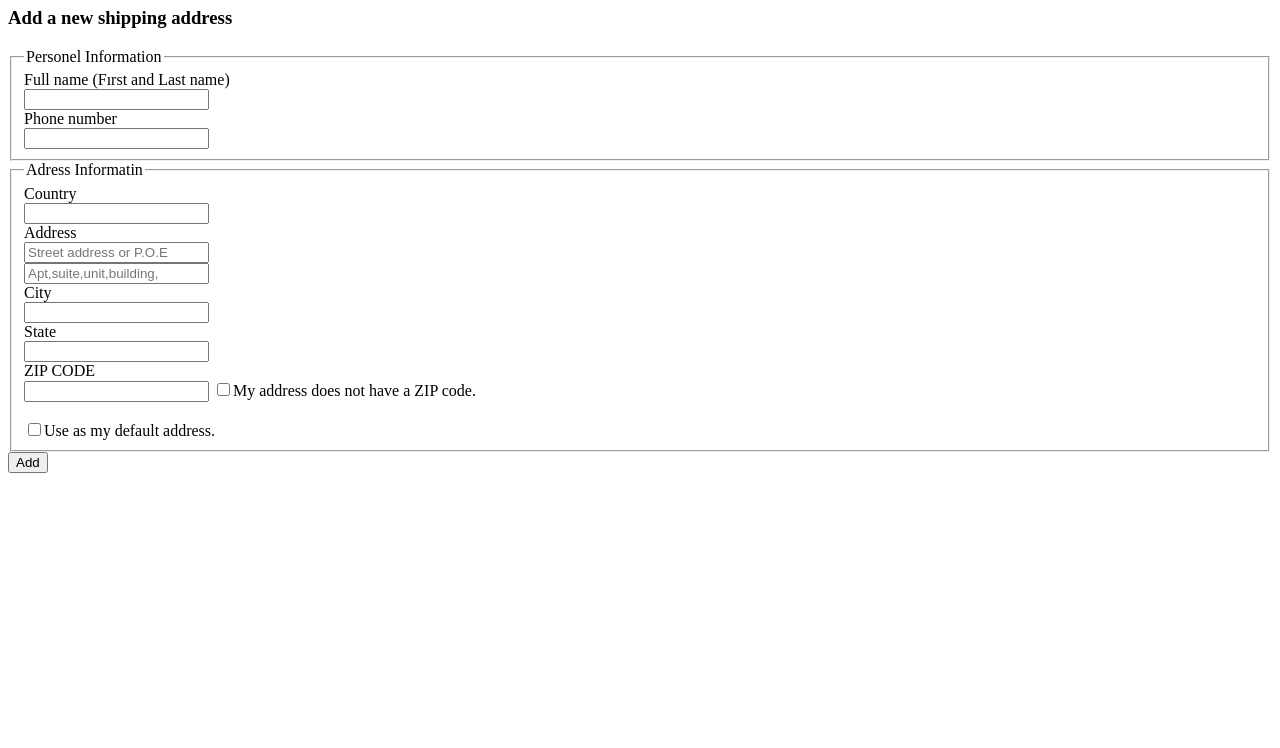
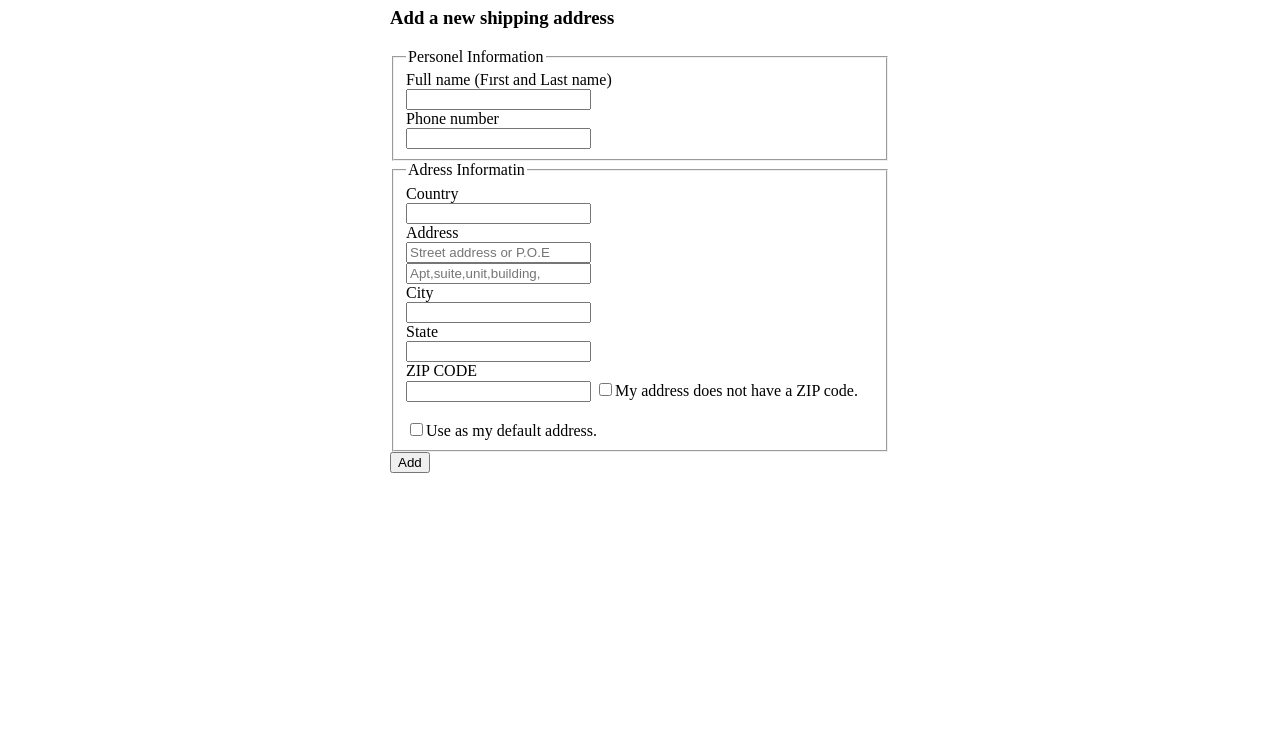
Before and after one commit to Alizgrbar/project, a plain HTML site: page Shipping form/index.html in a window 1280 px wide. Shown: the part 73-821 px from the top of the page. Before the commit the page ends 800 px from the top, so only its background shows below. Drawn offline with Linux system fonts and the light colour scheme.

Commit message:
Update index.html
Changed the href of the anchor tag to shipping.css.

```diff
--- a/Shipping form/index.html
+++ b/Shipping form/index.html
@@ -4,7 +4,7 @@
     <meta charset="utf-8">
     <meta name="viewport" content="width=device-width">
     <title>Add Shipping Address</title>
-    <link href="style.css" rel="stylesheet" type="text/css" />
+    <link href="shipping.css" rel="stylesheet" type="text/css" />
   </head>
   <body>
     <h1>Amazonia</h1>
```
